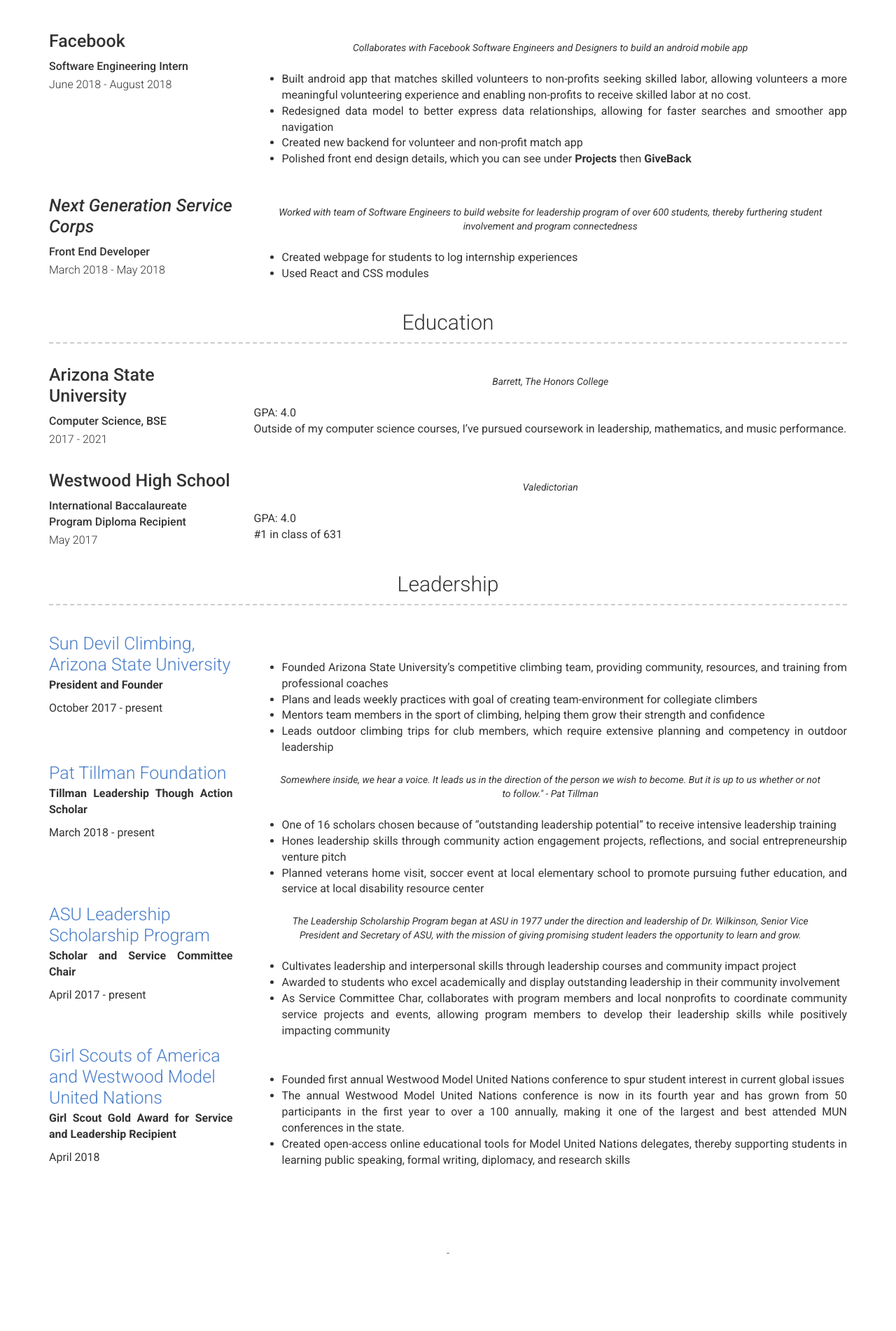
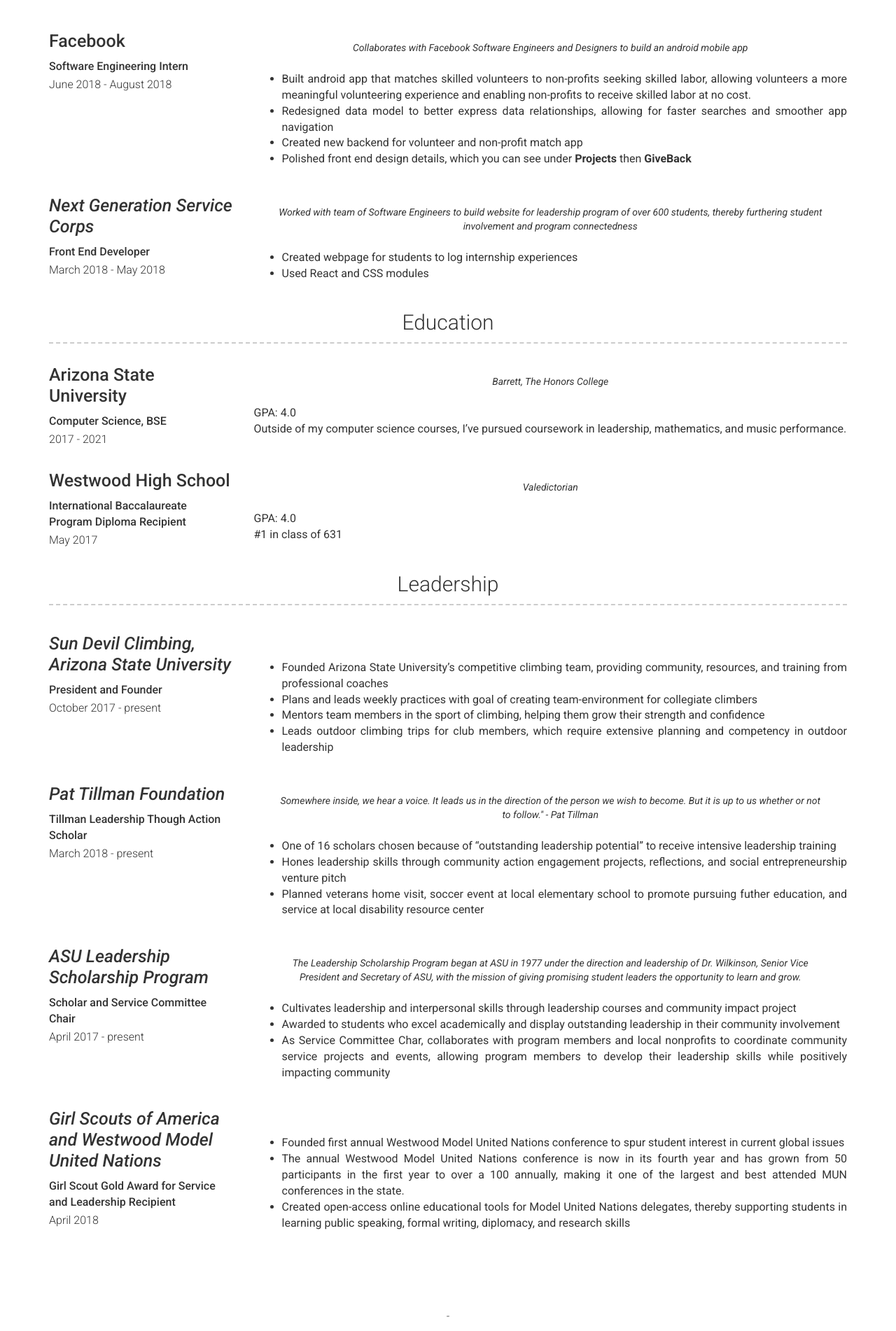
Before and after one commit to angiecolleen8/angiecolleen8.github.io, a Jekyll site: the page built from about.md, in a window 1280 px wide. Shown: the part 1329-3231 px from the top of the page at 70% size. Built offline with Jekyll 4.4.1, drawn with Linux system fonts in a browser that asks for light colours; our own code applies the rules of GitHub Pages for plain Markdown files; before the commit the page ends 3141 px from its top, so only the background shows below that.

Commit message:
Fixed spacing on leadership description.

```diff
--- a/_sass/modern-resume-theme.scss
+++ b/_sass/modern-resume-theme.scss
@@ -103,7 +103,7 @@
   }
 }
 
-.experience, .education, .project {
+.experience, .education, .project, .leadership {
   margin-top: 3em;
 
   .left-column {
```
Also changed, not shown: 1 other file.
